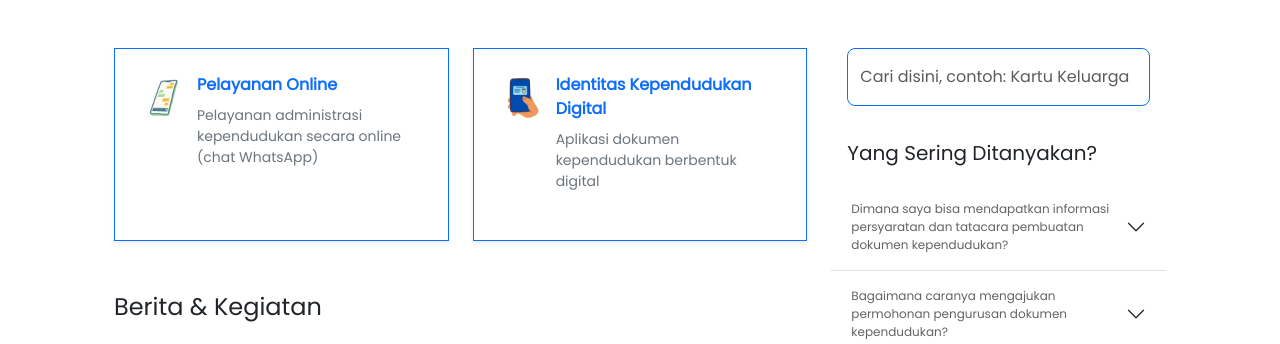
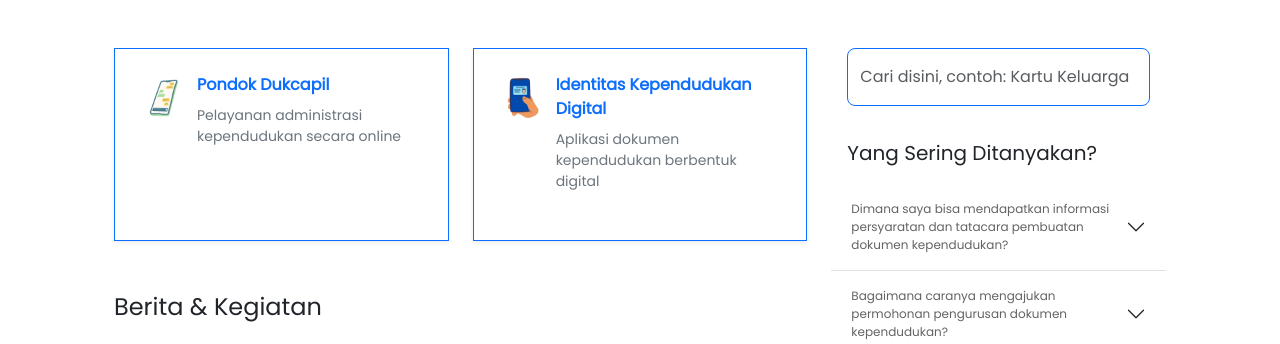
Before and after one commit to sleepingtime94/dukcapil-web-v2, a PHP site: template app/Views/home.twig in a window 1280 px wide. Shown: the part 143-487 px from the top of the page. Run offline with PHP 8.4, Linux system fonts and the light colour scheme; the template is opened without the code that fills it, so the values that code supplies are empty; some libraries are stand-ins or nearby versions.

Commit message:
add pondok llink

```diff
--- a/app/Views/home.twig
+++ b/app/Views/home.twig
@@ -16,13 +16,13 @@
                                         </div>
                                         <div>
                                             <div>
-                                                <a href="/publikasi/layanan-online"
+                                                <a href="https://pondok.dukcapil.tapinkab.go.id"
                                                     class="text-decoration-none fw-bold">
-                                                    Pelayanan Online
+                                                    Pondok Dukcapil
                                                 </a>
                                             </div>
                                             <div class="text-secondary small mt-2">
-                                                Pelayanan administrasi kependudukan secara online (chat WhatsApp)
+                                                Pelayanan administrasi kependudukan secara online
                                             </div>
                                         </div>
                                     </div>
```
